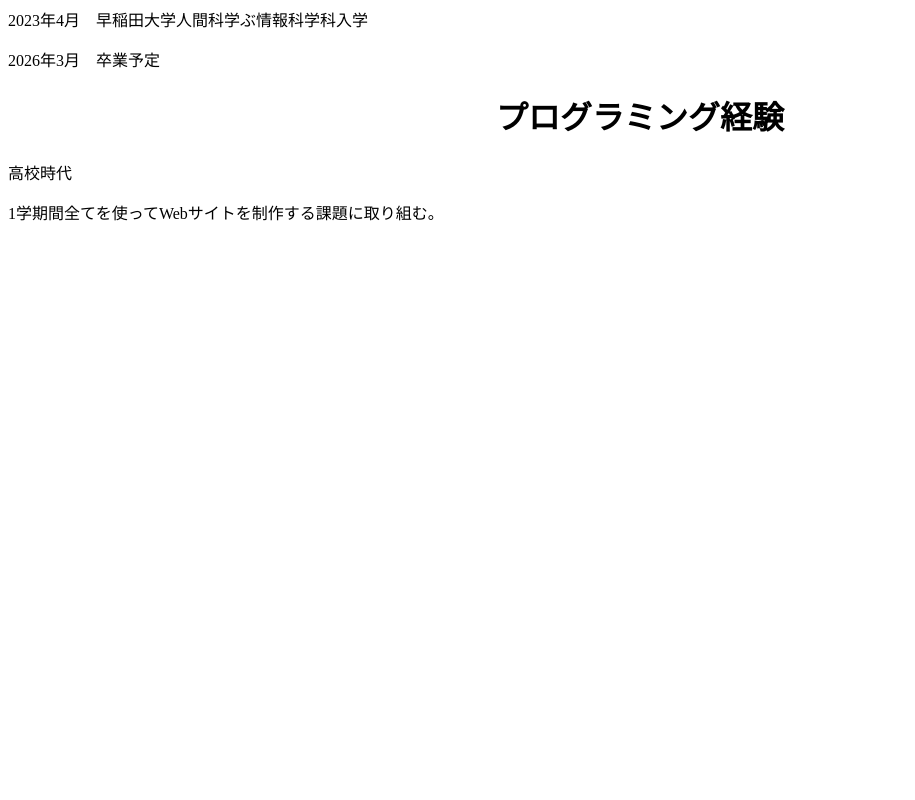
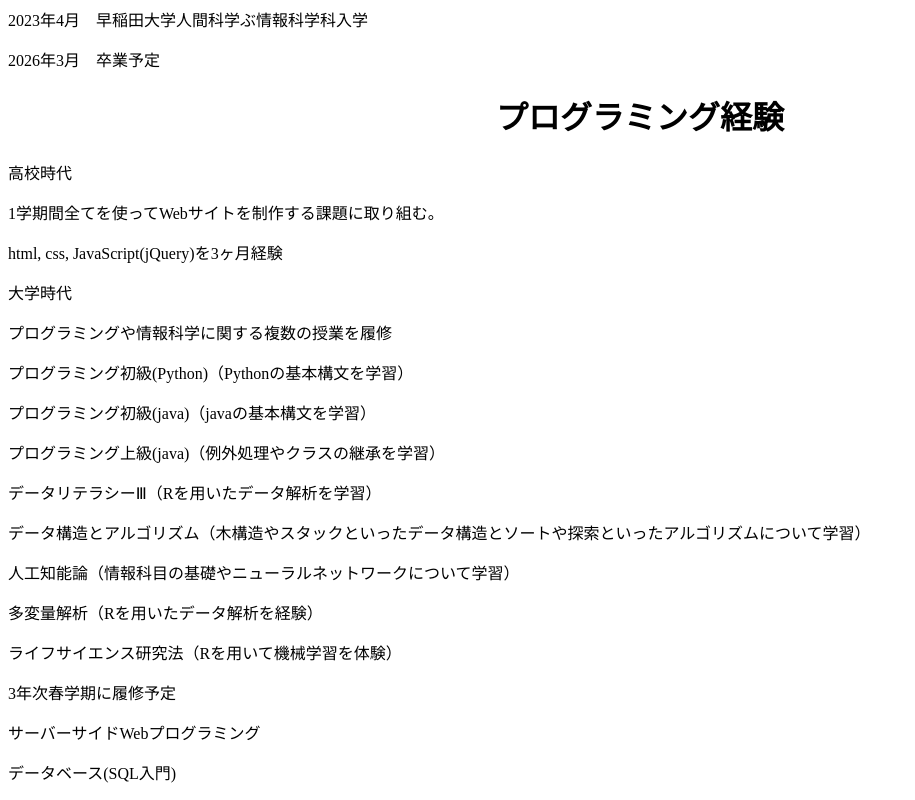
Before and after one commit to akiohabuka/git_test, a plain HTML site: page index.html in a window 1280 px wide. Shown: the part 335-1135 px from the top of the page, without its empty margins (0-915 px from the left). Before the commit the page ends 800 px from the top, so only its background shows below. Drawn offline with nearby package versions, Linux system fonts and the light colour scheme.

Commit message:
Update index.html

```diff
--- a/index.html
+++ b/index.html
@@ -3,7 +3,7 @@
   <head>
     <link rel="stylesheet" href="stylesheet.css">
     <meta charset="utf-8">
-    <title>羽深暁雄ーポートフォリオー</title>
+    <title>羽深暁雄-ポートフォリオ-</title>
     <script src="https://cdn.jsdelivr.net/npm/chart.js@3.9.1/dist/chart.min.js"></script>
   </head>
   <body>
@@ -23,6 +23,22 @@
         <h1>プログラミング経験</h1>
         <p>高校時代</p>
         <p>1学期間全てを使ってWebサイトを制作する課題に取り組む。</p>
+        <p>html, css, JavaScript(jQuery)を3ヶ月経験</p>
+        <p>大学時代</p>
+        <p>プログラミングや情報科学に関する複数の授業を履修</p>
+        <p>プログラミング初級(Python)（Pythonの基本構文を学習）</p>
+        <p>プログラミング初級(java)（javaの基本構文を学習）</p>
+        <p>プログラミング上級(java)（例外処理やクラスの継承を学習）</p>
+        <p>データリテラシーⅢ（Rを用いたデータ解析を学習）</p>
+        <p>データ構造とアルゴリズム（木構造やスタックといったデータ構造とソートや探索といったアルゴリズムについて学習）</p>
+        <p>人工知能論（情報科目の基礎やニューラルネットワークについて学習）</p>
+        <p>多変量解析（Rを用いたデータ解析を経験）</p>
+        <p>ライフサイエンス研究法（Rを用いて機械学習を体験）</p>
+        <p>3年次春学期に履修予定</p>
+        <p>サーバーサイドWebプログラミング</p>
+        <p>データベース(SQL入門)</p>
+
+
 
     </main>
   </body>
```
